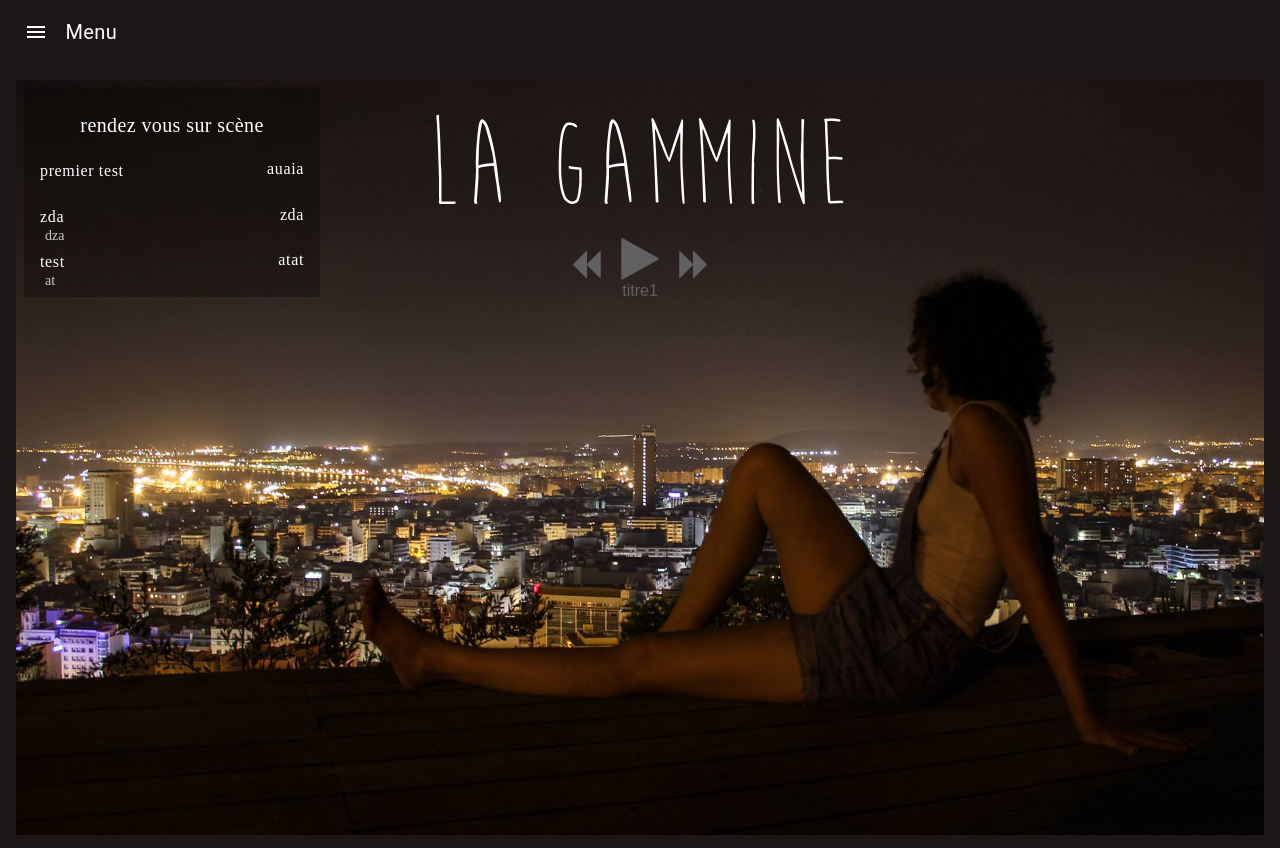
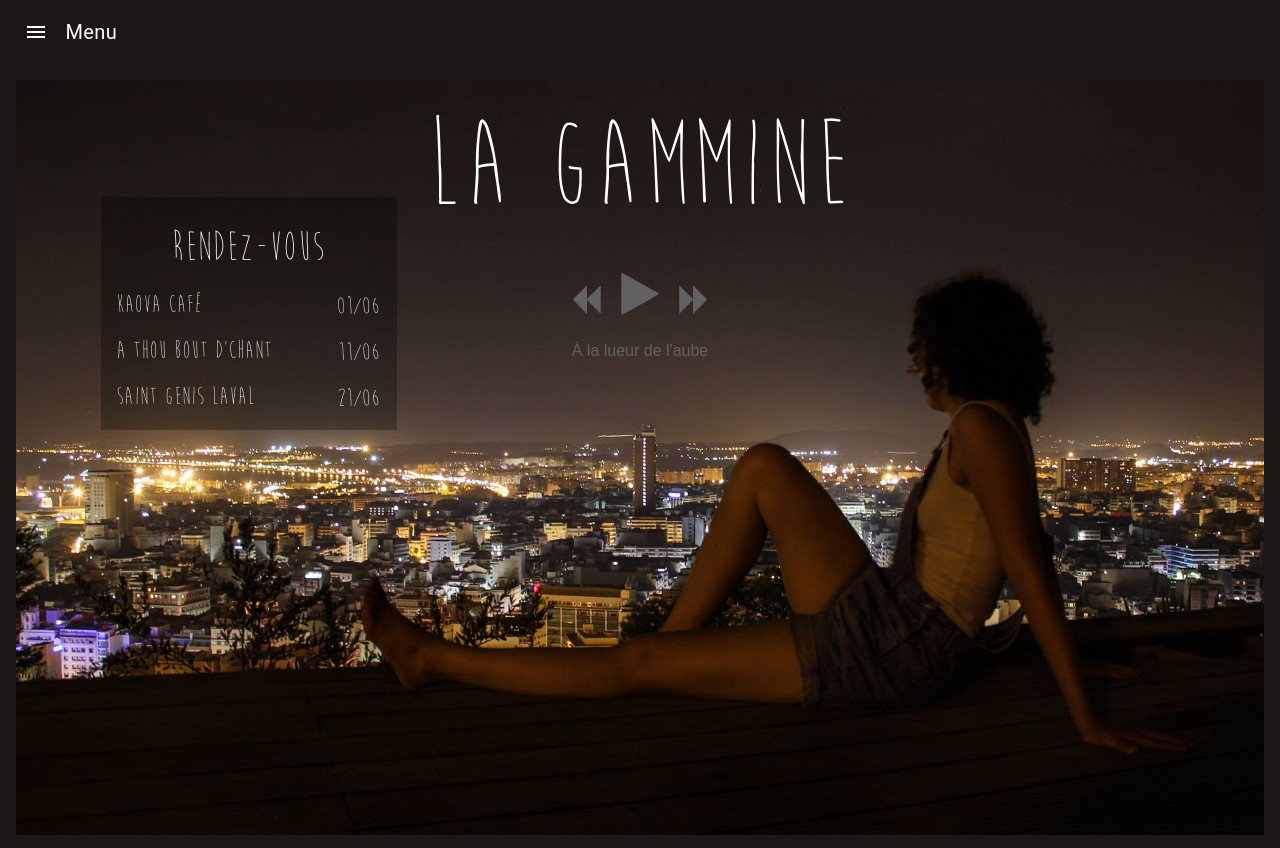
Before and after one commit to YannigSmagghe/LaGammine, a PHP site: page / in a window 1280 px wide. Run offline with PHP 8.4, Linux system fonts and the light colour scheme; some libraries are stand-ins or nearby versions; some web fonts are replaced.

Commit message:
Maj avec marie du graphisme et ajout des musiques pour une première version livrable si Willou veux bien se bouger le cul pour la mettre sur son serveur <3

```diff
--- a/app/dates.json
+++ b/app/dates.json
@@ -1 +1 @@
-{"dates":{"6":{"place":"premier test","desc":"","date":"auaia"},"9":{"place":"zda","desc":"dza","date":"zda"},"10":{"place":"test","desc":"at","date":"atat"}}}
+{"dates":[{"place":"Kaova Caf\u00e9","desc":"","date":"01\/06"},{"place":"A Thou Bout d'Chant","desc":"","date":"11\/06"},{"place":"Saint Genis Laval","desc":"","date":"21\/06"}]}
--- a/app/index.html
+++ b/app/index.html
@@ -127,7 +127,7 @@
           <!--Deskop interface-->
           <div class="mdl-cell mdl-cell--3-col date-container">
             <div class="mdl-layout-title">
-              rendez vous sur scène
+              Rendez-Vous
             </div>
             <ul class="demo-list-item mdl-list list-date">
               <li id="0" class="mdl-list__item mdl-list__item--three-line">
--- a/app/music-title.json
+++ b/app/music-title.json
@@ -1 +1 @@
-{"Music":{"0":{"title":"titre1.mp3"},"1":{"title":"titre2.mp3"}}}
+{"Music":[{"title":"\u00c0 la lueur de l'aube.mp3"},{"title":"Alexandrie Alexandra Cover - Claude Fran\u00e7ois .mp3"}]}
--- a/app/styles/main.css
+++ b/app/styles/main.css
@@ -240,11 +240,15 @@ html, body {
   display: none;
 }
 #audio-native{
-  /*display: none;*/
+  display: none;
 }
 
 .audio-controls{
   text-align: center;
+  margin-top: 5vh;
+}
+#TitleMusic{
+  padding-top: 3vh;
 }
 
 .mdl-layout__header-row{
@@ -261,17 +265,25 @@ html, body {
   padding-bottom: 1vh;
   background-color: rgba(0, 0,  0, 0.3);
 }
-@media screen and (min-width: 940px) {
+@media screen and (min-width: 1240px) {
   .date-container {
-    margin-top: -26vh;
+    margin-top: -20vh;
+    margin-left: 10vh;
   }
 }
 
 
 .date-container > ul > li >* {
   color: #ffffff;
-  font-family: mononoki;
+  font-family: moonflower;
+  font-size: 3vh;
 }
+.date-container > .mdl-layout-title{
+  color: #ffffff;
+  font-size: 5vh;
+  font-family: moonflower;
+}
+
 .date-container > ul > .mdl-list__item--three-line{
   margin-bottom: -5vh;
 }
@@ -279,10 +291,54 @@ html, body {
 .mdl-list__item--three-line .mdl-list__item-text-body{
   padding-left: 5px;
   color: rgba(255, 255, 255, 0.78);
-  font-family: mononoki;
+  font-family: moonflower;
+
 }
 
 
+.biographie-container{
+  margin-left: 15vh;
+  padding: 3vh;
+  background-color: rgba(255, 255, 255, 0.6);
+}
+
+.biographie-container > .biographie-text{
+  font-size: 3vh;
+  color: #333333;
+  font-weight: bold;
+  font-family: moonflower;
+}
+
+
+/*Media css*/
+.media-container{
+  margin-left: 15vh;
+  padding: 3vh;
+  background-color: rgba(255, 255, 255, 0.6);
+}
+
+.media-container > .mdl-layout-title{
+  color: #ffffff;
+  font-size: 5vh;
+  font-family: moonflower;
+}
+
+.media-container > .media-text{
+  margin-top: 3vh;
+  text-align: center;
+  font-size: 3vh;
+  color: #333333;
+  font-weight: bold;
+  font-family: moonflower;
+}
+
+.media-container > .media-text > a{
+  line-height: 5vh;
+  text-decoration:none;
+  color: #333333;
+  font-weight: bold;
+
+}
 
 /*Menu*/
 *{padding:0;margin:0;}
@@ -360,10 +416,3 @@ nav.vertical li:hover > ul{
   font-family: moonflower;
   font-size: 15vh;
 }
-
-.date-container{
-  font-family: mononoki;
-}
-.date-container > .mdl-layout-title {
-  font-family: mononoki;
-}
```
Also changed, not shown: other parts of app/index.html (+37 -15 lines), app/images/gammine/La Gammine.jpg (added), 4 other files. Lines whose indentation alone changed are shown as unchanged.
